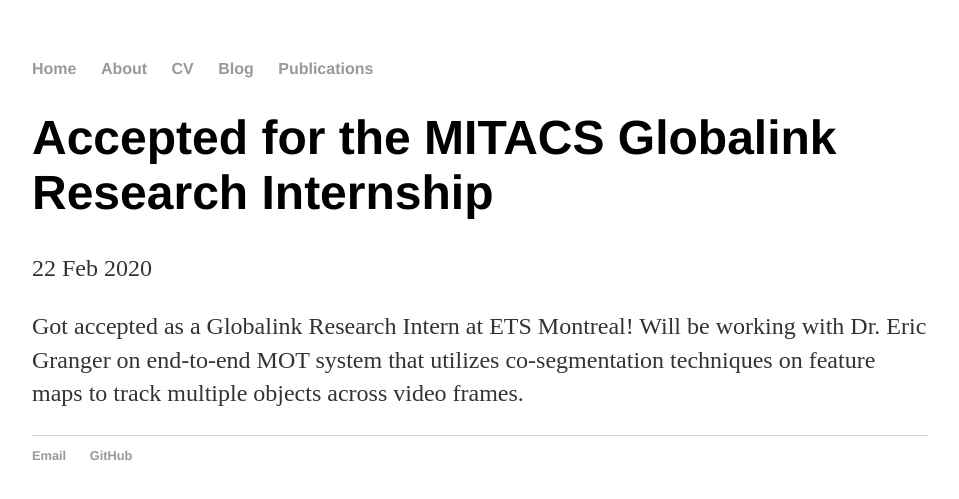
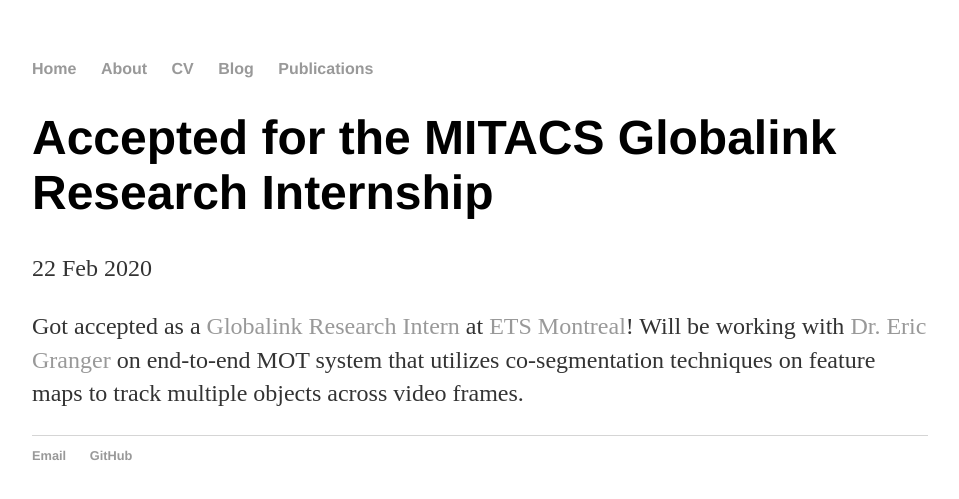
Before and after one commit to divyam02/divyam02_backup.github.io, a Jekyll site: the page built from _posts/2020-02-22-mitacs-accept.md, in a window 1280 px wide. Shown: the top 499 px of the page, without its empty margins (160-1119 px from the left). Built offline with Jekyll 4.4.1, drawn with Linux system fonts in a browser that asks for light colours; part of the change alters nothing that is shown.

```diff
--- a/_posts/2020-02-22-mitacs-accept.md
+++ b/_posts/2020-02-22-mitacs-accept.md
@@ -4,5 +4,5 @@ title: "Accepted for the MITACS Globalink Research Internship"
 date: 2020-02-22
 ---
 
-Got accepted as a Globalink Research Intern at ETS Montreal! Will be working with Dr. Eric Granger on end-to-end MOT system that utilizes co-segmentation techniques on feature maps to track multiple
+Got accepted as a <a href="https://www.mitacs.ca/en/programs/globalink/globalink-research-internship">Globalink Research Intern</a> at <a href="https://www.etsmtl.ca/">ETS Montreal</a>! Will be working with <a href="https://www.linkedin.com/in/eric-granger-4062324/">Dr. Eric Granger</a> on end-to-end MOT system that utilizes co-segmentation techniques on feature maps to track multiple
 objects across video frames.
```
